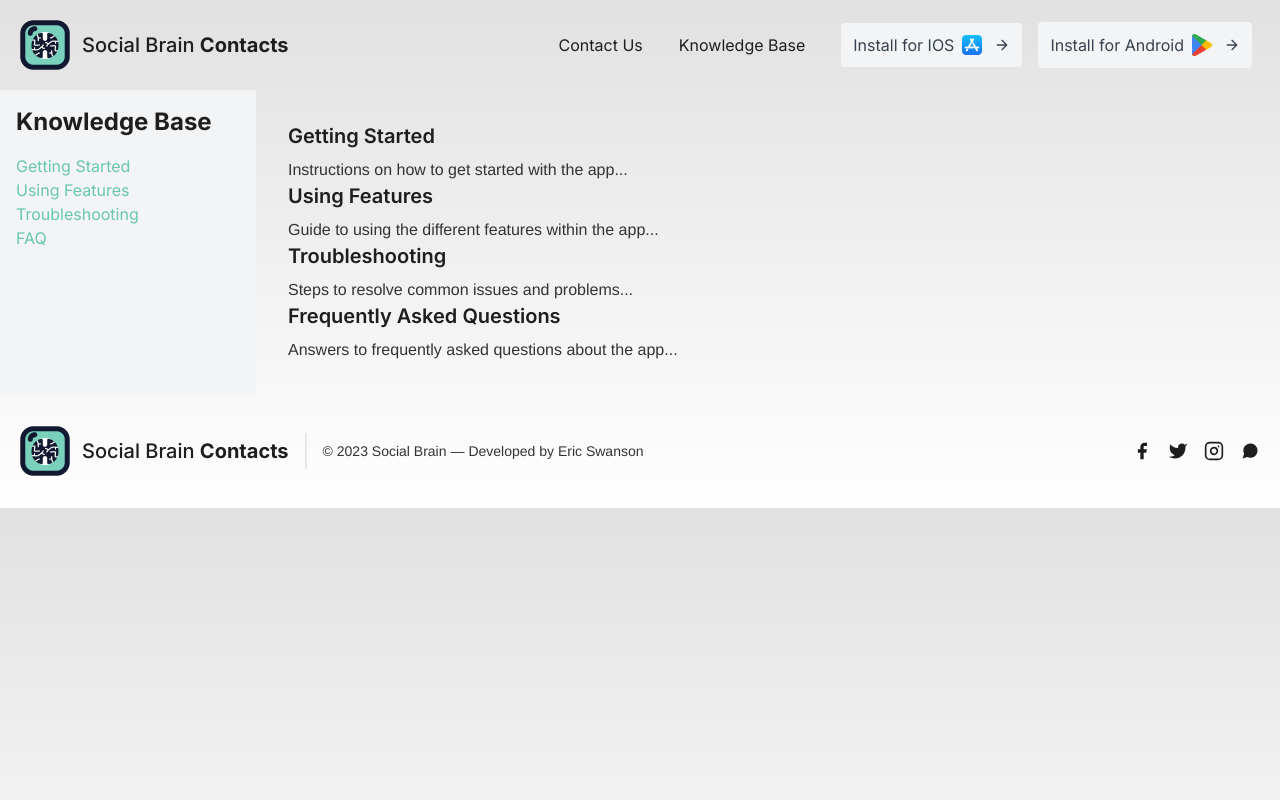
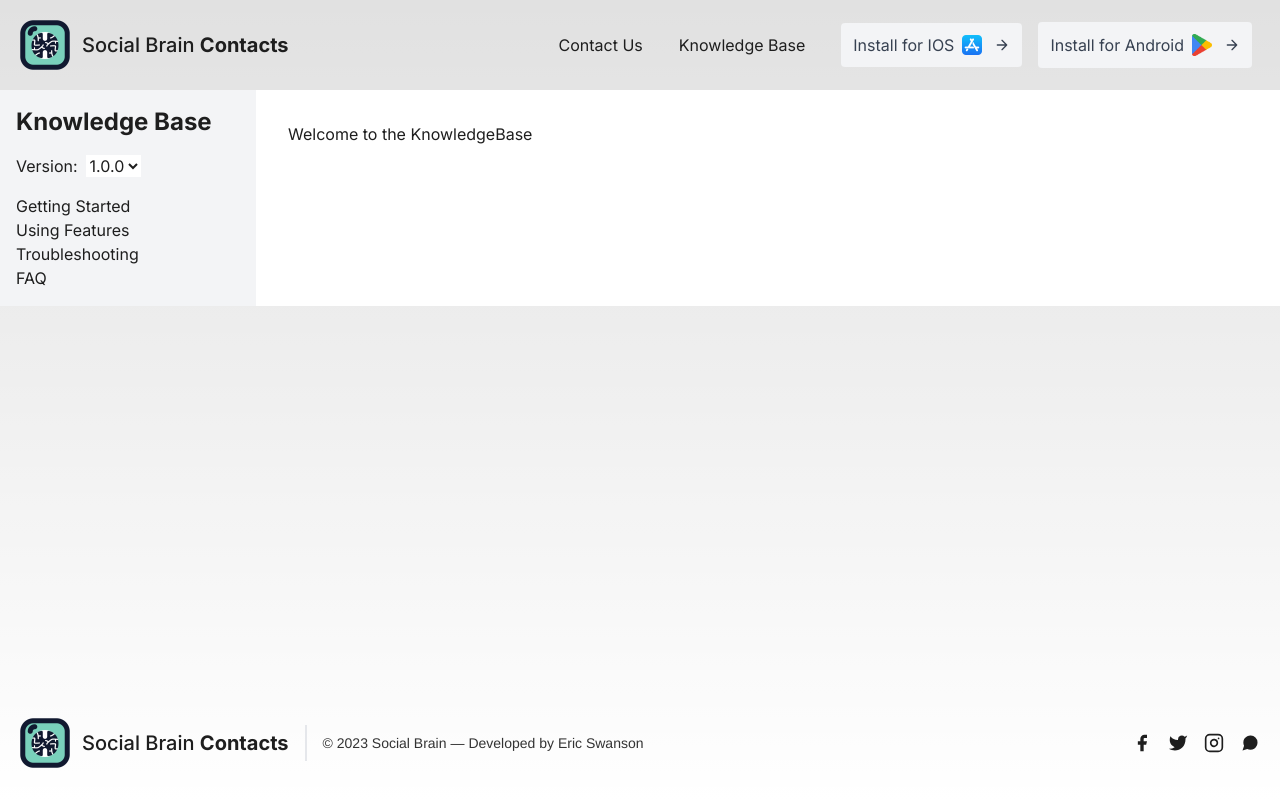
Before and after one commit to Erics1337/social-brain-contacts-website, a Next.js app: page /knowledgeBase in a window 1280 px wide. Built offline with nearby package versions, Linux system fonts and the light colour scheme.

Commit message:
Knowledgebase Additions - Layout

```diff
--- /dev/null
+++ b/app/knowledgeBase/getting-started/page.tsx
@@ -0,0 +1,83 @@
+import React from "react"
+
+const GettingStarted: React.FC = () => {
+	return (
+		<div className="p-4 md:p-8">
+			<h1 className="text-xl md:text-2xl font-bold mb-4">
+				Getting Started with Social Brain Contacts
+			</h1>
+
+			<section className="mb-6">
+				<h2 className="text-lg font-semibold mb-2">
+					Step 1: Creating Your Account
+				</h2>
+				<ul className="list-disc pl-5">
+					<li>Download the App from your app store.</li>
+					<li>Open the app and select 'Sign Up'. Enter your details.</li>
+					<li>Check your email for a verification link and click on it.</li>
+				</ul>
+			</section>
+
+			<section className="mb-6">
+				<h2 className="text-lg font-semibold mb-2">
+					Step 2: Navigating the Dashboard
+				</h2>
+				<ul className="list-disc pl-5">
+					<li>
+						View your recent contacts and quick actions on the Home Screen.
+					</li>
+					<li>Use the bottom menu to navigate through the app.</li>
+				</ul>
+			</section>
+
+			<section className="mb-6">
+				<h2 className="text-lg font-semibold mb-2">
+					Step 3: Adding a New Contact
+				</h2>
+				<ul className="list-disc pl-5">
+					<li>Tap on 'Add Contact' and fill in the necessary details.</li>
+					<li>Add custom fields for unique information.</li>
+					<li>Save the contact once all details are entered.</li>
+				</ul>
+			</section>
+
+			<section className="mb-6">
+				<h2 className="text-lg font-semibold mb-2">
+					Step 4: Editing and Managing Contacts
+				</h2>
+				<ul className="list-disc pl-5">
+					<li>Edit or delete contacts easily from your contact list.</li>
+					<li>Organize contacts using groups or tags.</li>
+				</ul>
+			</section>
+
+			<section className="mb-6">
+				<h2 className="text-lg font-semibold mb-2">Unique Features</h2>
+				<ul className="list-disc pl-5">
+					<li>Utilize the intelligent search feature for quick access.</li>
+					<li>Your contacts are synchronized in real-time across devices.</li>
+				</ul>
+			</section>
+
+			<section className="mb-6">
+				<h2 className="text-lg font-semibold mb-2">
+					Best Practices for Contact Management
+				</h2>
+				<ul className="list-disc pl-5">
+					<li>Regularly update and back up your contacts.</li>
+					<li>Review your privacy settings periodically.</li>
+				</ul>
+			</section>
+
+			<section>
+				<h2 className="text-lg font-semibold mb-2">Need More Help?</h2>
+				<p>
+					Check out our FAQs section or contact our support team for more
+					assistance.
+				</p>
+			</section>
+		</div>
+	)
+}
+
+export default GettingStarted
--- /dev/null
+++ b/app/knowledgeBase/layout.tsx
@@ -0,0 +1,92 @@
+"use client"
+
+import { Inter } from "next/font/google"
+import Header from "@/components/header"
+import Footer from "@/components/footer"
+import { useState } from "react"
+import Link from "next/link"
+
+const inter = Inter({ subsets: ["latin"] })
+
+export default function KnowledgeBaseLayout({
+	children,
+}: {
+	children: React.ReactNode
+}) {
+	const [version, setVersion] = useState("1.0.0")
+	const versions = ["1.0.0"] // Add more versions as they become available
+
+	const handleChange = (e: React.ChangeEvent<HTMLSelectElement>) => {
+		setVersion(e.target.value)
+	}
+
+	return (
+		<div className="flex flex-col md:flex-row dark:bg-gray-800 dark:text-white">
+			{/* Mobile Dropdown */}
+			<div className="md:hidden p-4 bg-gray-100 dark:bg-gray-700">
+				<ul>
+					<li>
+						<Link href="/knowledgeBase/getting-started">Getting Started</Link>
+					</li>
+					<li>
+						<Link href="/knowledgeBase/using-features">Using Features</Link>
+					</li>
+					<li>
+						<Link href="/knowledgeBase/troubleshooting">Troubleshooting</Link>
+					</li>
+					<li>
+						<Link href="/knowledgeBase/faq">FAQ</Link>
+					</li>
+				</ul>
+			</div>
+
+			{/* Sidebar for larger screens */}
+			<aside className="hidden md:block bg-gray-100 dark:bg-gray-700 p-4 md:w-64">
+				<Link
+					href="/knowledgeBase"
+					className="text-2xl font-bold mb-4 block hover:text-blue-600 dark:hover:text-blue-300"
+				>
+					Knowledge Base
+				</Link>
+
+				<div className="mb-4">
+					<label htmlFor="version-select" className="mr-2">
+						Version:
+					</label>
+					<select
+						id="version-select"
+						onChange={handleChange}
+						value={version}
+						className="bg-white dark:bg-gray-800"
+					>
+						{versions.map((v) => (
+							<option key={v} value={v} className="bg-white dark:bg-gray-800">
+								{v}
+							</option>
+						))}
+					</select>
+				</div>
+
+				<ul>
+					<li>
+						<Link href="/knowledgeBase/getting-started">Getting Started</Link>
+					</li>
+					<li>
+						<Link href="/knowledgeBase/using-features">Using Features</Link>
+					</li>
+					<li>
+						<Link href="/knowledgeBase/troubleshooting">Troubleshooting</Link>
+					</li>
+					<li>
+						<Link href="/knowledgeBase/faq">FAQ</Link>
+					</li>
+				</ul>
+			</aside>
+
+			{/* Content Area */}
+			<main className="flex-grow p-8 bg-white dark:bg-gray-900">
+				{children}
+			</main>
+		</div>
+	)
+}
--- a/app/knowledgeBase/page.tsx
+++ b/app/knowledgeBase/page.tsx
@@ -1,69 +1,11 @@
-import React from 'react'
+"use client";
+import React, { useState } from "react"
 
-const KnowledgeBase: React.FC = () => {
+const KnowledgeBase = () => {
+
 	return (
-		<div className='flex'>
-			{/* Navigation Sidebar */}
-			<aside className='w-64 bg-gray-100 p-4'>
-				<h2 className='text-2xl font-bold mb-4'>Knowledge Base</h2>
-				<ul>
-					<li>
-						<a href='#getting-started' className='text-primary'>
-							Getting Started
-						</a>
-					</li>
-					<li>
-						<a href='#using-features' className='text-primary'>
-							Using Features
-						</a>
-					</li>
-					<li>
-						<a href='#troubleshooting' className='text-primary'>
-							Troubleshooting
-						</a>
-					</li>
-					<li>
-						<a href='#faq' className='text-primary'>
-							FAQ
-						</a>
-					</li>
-				</ul>
-			</aside>
-
-			{/* Content Area */}
-			<main className='flex-grow p-8'>
-				<section id='getting-started'>
-					<h3 className='text-xl font-semibold mb-2'>
-						Getting Started
-					</h3>
-					<p>Instructions on how to get started with the app...</p>
-				</section>
-
-				<section id='using-features'>
-					<h3 className='text-xl font-semibold mb-2'>
-						Using Features
-					</h3>
-					<p>
-						Guide to using the different features within the app...
-					</p>
-				</section>
-
-				<section id='troubleshooting'>
-					<h3 className='text-xl font-semibold mb-2'>
-						Troubleshooting
-					</h3>
-					<p>Steps to resolve common issues and problems...</p>
-				</section>
-
-				<section id='faq'>
-					<h3 className='text-xl font-semibold mb-2'>
-						Frequently Asked Questions
-					</h3>
-					<p>
-						Answers to frequently asked questions about the app...
-					</p>
-				</section>
-			</main>
+		<div>
+			<h1>Welcome to the KnowledgeBase</h1>
 		</div>
 	)
 }
--- /dev/null
+++ b/app/knowledgeBase/using-features/page.tsx
@@ -0,0 +1,49 @@
+import React from "react"
+
+const UsingFeatures: React.FC = () => {
+	return (
+		<div className="p-4 md:p-8">
+			<h1 className="text-xl md:text-2xl font-bold mb-4">
+				Using App Features
+			</h1>
+
+			<section className="mb-6">
+				<h2 className="text-lg font-semibold mb-2">
+					Communicate with Your Contacts
+				</h2>
+				<p className="mb-2">
+					Social Brain Contacts makes it easy to stay in touch. Directly text,
+					call, or email your contacts through the app with just a few taps.
+				</p>
+				<ul className="list-disc pl-5">
+					<li>
+						To call, simply tap the phone icon next to the contact's name.
+					</li>
+					<li>Use the message icon to send a quick text.</li>
+					<li>Email by selecting the email address of your contact.</li>
+				</ul>
+			</section>
+
+			<section className="mb-6">
+				<h2 className="text-lg font-semibold mb-2">
+					Categorize Your Relationships
+				</h2>
+				<p>
+					Spend time thinking about how you categorize your relationships.
+					Efficient categorization helps in managing your contacts better and
+					makes the app more effective for you.
+				</p>
+				<ul className="list-disc pl-5">
+					<li>
+						Create groups for family, friends, work, etc., for easy access.
+					</li>
+					<li>Use tags to note important details about your contacts.</li>
+				</ul>
+			</section>
+
+			{/* Add more sections as needed */}
+		</div>
+	)
+}
+
+export default UsingFeatures
--- a/app/layout.tsx
+++ b/app/layout.tsx
@@ -1,17 +1,17 @@
-import './globals.css'
-import "react-toastify/dist/ReactToastify.css";
+import "./globals.css"
+import "react-toastify/dist/ReactToastify.css"
 
-import type { Metadata } from 'next'
-import { Inter } from 'next/font/google'
+import type { Metadata } from "next"
+import { Inter } from "next/font/google"
 
-import Header from '@/components/header'
-import Footer from '@/components/footer'
+import Header from "@/components/header"
+import Footer from "@/components/footer"
 
-const inter = Inter({ subsets: ['latin'] })
+const inter = Inter({ subsets: ["latin"] })
 
 export const metadata: Metadata = {
-	title: 'Social Brain Contacts',
-	description: 'Promototional website for the contact manager mobile app',
+	title: "Social Brain Contacts",
+	description: "Promotional website for the contact manager mobile app",
 }
 
 export default function RootLayout({
@@ -20,10 +20,10 @@ export default function RootLayout({
 	children: React.ReactNode
 }) {
 	return (
-		<html lang='en'>
-			<body className={inter.className}>
+		<html lang="en">
+			<body className={`${inter.className} flex flex-col min-h-screen`}>
 				<Header />
-				{children}
+				<main className="flex-grow">{children}</main>
 				<Footer />
 			</body>
 		</html>
```
